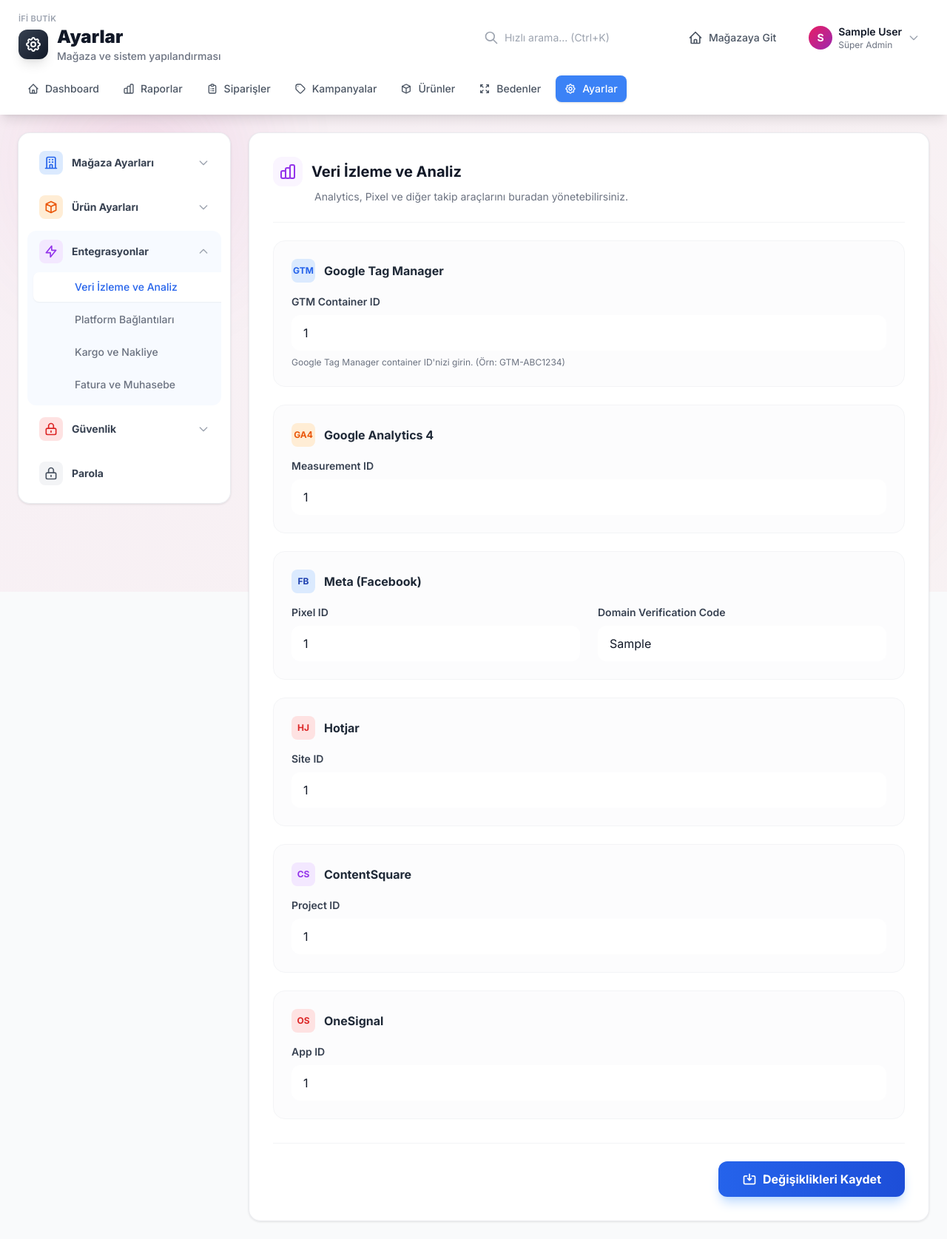
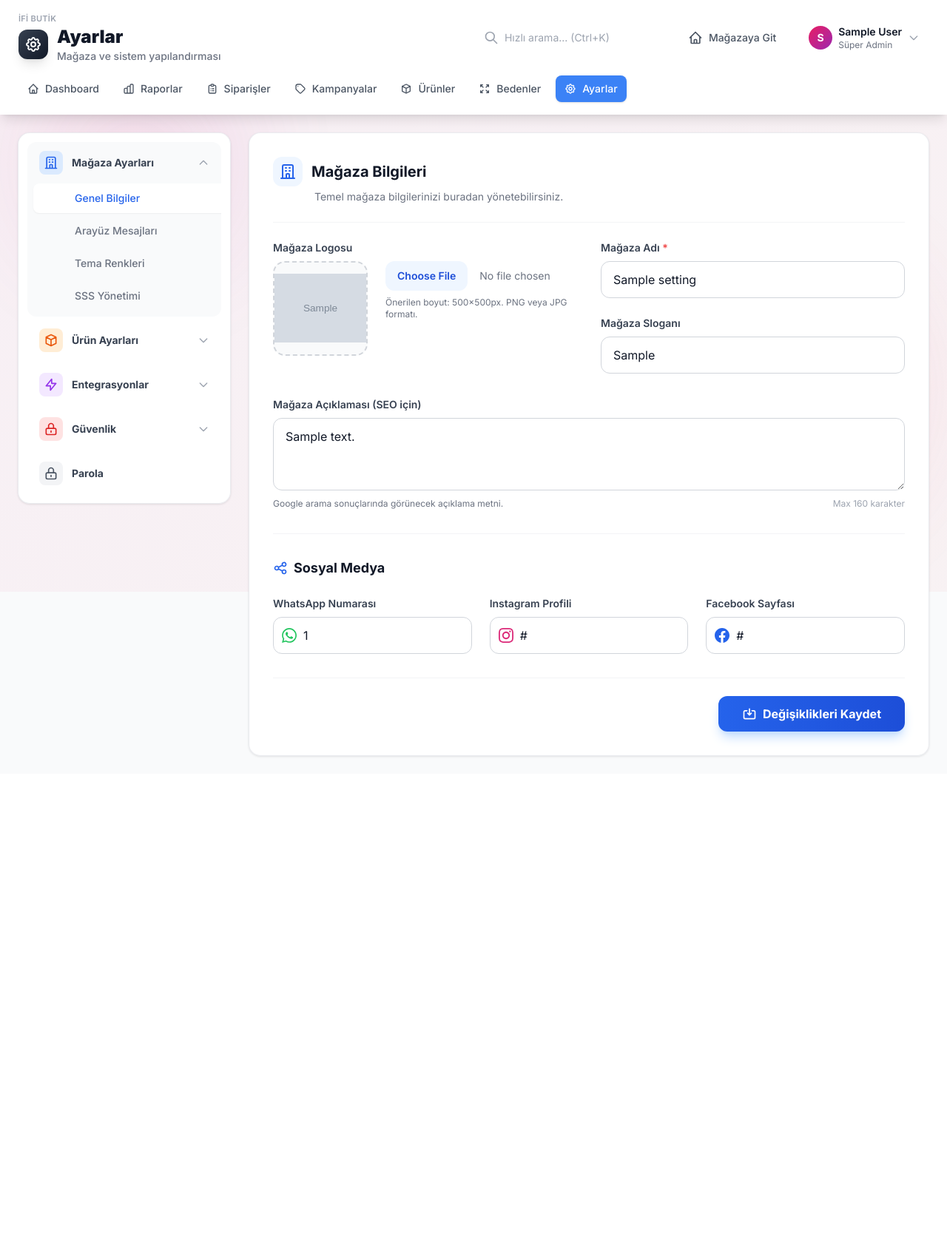
Before and after one commit to ifisoftw/ifibutik, a Django app: template templates/admin_panel/settings.html in a window 1280 px wide. Shown: the whole page at 74% size. After the commit the page ends 1024 px from the top, so only its background shows below. Run offline with Django 5.2, Linux system fonts and the light colour scheme; a user stored in the database is signed in; tables that the repository leaves empty hold one stand-in row (values such as "Sample post"); the template is opened without the code that fills it: most values are stand-ins (such as "Sample title", 1, 10 or a date in 2020); grey boxes marked "Sample" are stand-in pictures; some libraries are stand-ins or nearby versions.

Commit message:
reports design updated settings input design updated

```diff
--- a/templates/admin_panel/settings.html
+++ b/templates/admin_panel/settings.html
@@ -20,8 +20,8 @@
 
 {% block content %}
 <div class="" x-data="{
-    activeGroup: 'integrations',
-    activeTab: 'tracking',
+    activeGroup: 'store',
+    activeTab: 'general',
     toggleGroup(group) {
         this.activeGroup = this.activeGroup === group ? null : group;
     }
@@ -216,18 +216,18 @@
                         <div class="space-y-6">
                             <div>
                                 <label class="block text-sm font-semibold text-gray-700 mb-2">Mağaza Adı <span class="text-red-500">*</span></label>
-                                <input type="text" name="store_name" value="{{ settings.store_name }}" required class="w-full rounded-xl border-gray-200 focus:border-blue-500 focus:ring-blue-500 py-3 px-4 transition-shadow">
+                                <input type="text" name="store_name" value="{{ settings.store_name }}" required class="w-full rounded-xl border border-gray-300 focus:border-blue-500 focus:ring-blue-500 py-3 px-4 transition-shadow">
                             </div>
                             <div>
                                 <label class="block text-sm font-semibold text-gray-700 mb-2">Mağaza Sloganı</label>
-                                <input type="text" name="store_slogan" value="{{ settings.store_slogan }}" class="w-full rounded-xl border-gray-200 focus:border-blue-500 focus:ring-blue-500 py-3 px-4 transition-shadow">
+                                <input type="text" name="store_slogan" value="{{ settings.store_slogan }}" class="w-full rounded-xl border border-gray-300 focus:border-blue-500 focus:ring-blue-500 py-3 px-4 transition-shadow">
                             </div>
                         </div>
                     </div>
 
                     <div class="mb-8">
                         <label class="block text-sm font-semibold text-gray-700 mb-2">Mağaza Açıklaması (SEO için)</label>
-                        <textarea name="store_description" rows="3" class="w-full rounded-xl border-gray-200 focus:border-blue-500 focus:ring-blue-500 py-3 px-4 transition-shadow">{{ settings.store_description }}</textarea>
+                        <textarea name="store_description" rows="3" class="w-full rounded-xl border border-gray-300 focus:border-blue-500 focus:ring-blue-500 py-3 px-4 transition-shadow">{{ settings.store_description }}</textarea>
                         <div class="flex justify-between mt-1">
                             <p class="text-xs text-gray-500">Google arama sonuçlarında görünecek açıklama metni.</p>
                             <p class="text-xs text-gray-400">Max 160 karakter</p>
@@ -247,7 +247,7 @@
                                     <div class="absolute inset-y-0 left-0 pl-3 flex items-center pointer-events-none">
                                         <svg class="w-5 h-5 text-green-500" fill="currentColor" viewBox="0 0 24 24"><path d="M.057 24l1.687-6.163c-1.041-1.804-1.588-3.849-1.587-5.946.003-6.556 5.338-11.891 11.893-11.891 3.181.001 6.167 1.24 8.413 3.488 2.245 2.248 3.481 5.236 3.48 8.414-.003 6.557-5.338 11.892-11.893 11.892-1.99-.001-3.951-.5-5.688-1.448l-6.305 1.654zm6.597-3.807c1.676.995 3.276 1.591 5.392 1.592 5.448 0 9.886-4.434 9.889-9.885.002-5.462-4.415-9.89-9.881-9.892-5.452 0-9.887 4.434-9.889 9.884-.001 2.225.651 3.891 1.746 5.634l-.999 3.648 3.742-.981zm11.387-5.464c-.074-.124-.272-.198-.57-.347-.297-.149-1.758-.868-2.031-.967-.272-.099-.47-.149-.669.149-.198.297-.768.967-.941 1.165-.173.198-.347.223-.644.074-.297-.149-1.255-.463-2.39-1.475-.883-.788-1.48-1.761-1.653-2.059-.173-.297-.018-.458.13-.606.134-.133.297-.347.446-.521.151-.172.2-.296.3-.495.099-.198.05-.372-.025-.521-.075-.148-.669-1.611-.916-2.206-.242-.579-.487-.501-.669-.51l-.57-.01c-.198 0-.52.074-.792.372s-1.04 1.016-1.04 2.479 1.065 2.876 1.213 3.074c.149.198 2.095 3.2 5.076 4.487.709.306 1.263.489 1.694.626.712.226 1.36.194 1.872.118.571-.085 1.758-.719 2.006-1.413.248-.695.248-1.29.173-1.414z"/></svg>
                                     </div>
-                                    <input type="text" name="whatsapp_number" value="{{ settings.whatsapp_number }}" placeholder="905551234567" class="w-full rounded-xl border-gray-200 focus:border-blue-500 focus:ring-blue-500 py-3 pl-10 pr-4 transition-shadow">
+                                    <input type="text" name="whatsapp_number" value="{{ settings.whatsapp_number }}" placeholder="905551234567" class="w-full rounded-xl border border-gray-300 focus:border-blue-500 focus:ring-blue-500 py-3 pl-10 pr-4 transition-shadow">
                                 </div>
                             </div>
                             <div>
@@ -256,7 +256,7 @@
                                     <div class="absolute inset-y-0 left-0 pl-3 flex items-center pointer-events-none">
                                         <svg class="w-5 h-5 text-pink-600" fill="currentColor" viewBox="0 0 24 24"><path d="M12 2.163c3.204 0 3.584.012 4.85.07 3.252.148 4.771 1.691 4.919 4.919.058 1.265.069 1.645.069 4.849 0 3.205-.012 3.584-.069 4.849-.149 3.225-1.664 4.771-4.919 4.919-1.266.058-1.644.07-4.85.07-3.204 0-3.584-.012-4.849-.07-3.26-.149-4.771-1.699-4.919-4.92-.058-1.265-.07-1.644-.07-4.849 0-3.204.013-3.583.07-4.849.149-3.227 1.664-4.771 4.919-4.919 1.266-.057 1.645-.069 4.849-.069zm0-2.163c-3.259 0-3.667.014-4.947.072-4.358.2-6.78 2.618-6.98 6.98-.059 1.281-.073 1.689-.073 4.948 0 3.259.014 3.668.072 4.948.2 4.358 2.618 6.78 6.98 6.98 1.281.058 1.689.072 4.948.072 3.259 0 3.668-.014 4.948-.072 4.354-.2 6.782-2.618 6.979-6.98.059-1.28.073-1.689.073-4.948 0-3.259-.014-3.667-.072-4.947-.196-4.354-2.617-6.78-6.979-6.98-1.281-.059-1.69-.073-4.949-.073zm0 5.838c-3.403 0-6.162 2.759-6.162 6.162s2.759 6.163 6.162 6.163 6.162-2.759 6.162-6.163c0-3.403-2.759-6.162-6.162-6.162zm0 10.162c-2.209 0-4-1.79-4-4 0-2.209 1.791-4 4-4s4 1.791 4 4c0 2.21-1.791 4-4 4zm6.406-11.845c-.796 0-1.441.645-1.441 1.44s.645 1.44 1.441 1.44c.795 0 1.439-.645 1.439-1.44s-.644-1.44-1.439-1.44z"/></svg>
                                     </div>
-                                    <input type="url" name="instagram_url" value="{{ settings.instagram_url }}" placeholder="https://instagram.com/..." class="w-full rounded-xl border-gray-200 focus:border-blue-500 focus:ring-blue-500 py-3 pl-10 pr-4 transition-shadow">
+                                    <input type="url" name="instagram_url" value="{{ settings.instagram_url }}" placeholder="https://instagram.com/..." class="w-full rounded-xl border border-gray-300 focus:border-blue-500 focus:ring-blue-500 py-3 pl-10 pr-4 transition-shadow">
                                 </div>
                             </div>
                             <div>
@@ -265,7 +265,7 @@
                                     <div class="absolute inset-y-0 left-0 pl-3 flex items-center pointer-events-none">
                                         <svg class="w-5 h-5 text-blue-600" fill="currentColor" viewBox="0 0 24 24"><path d="M24 12.073c0-6.627-5.373-12-12-12s-12 5.373-12 12c0 5.99 4.388 10.954 10.125 11.854v-8.385H7.078v-3.47h3.047V9.43c0-3.007 1.792-4.669 4.533-4.669 1.312 0 2.686.235 2.686.235v2.953H15.83c-1.491 0-1.956.925-1.956 1.874v2.25h3.328l-.532 3.47h-2.796v8.385C19.612 23.027 24 18.062 24 12.073z"/></svg>
                                     </div>
-                                    <input type="url" name="facebook_url" value="{{ settings.facebook_url }}" placeholder="https://facebook.com/..." class="w-full rounded-xl border-gray-200 focus:border-blue-500 focus:ring-blue-500 py-3 pl-10 pr-4 transition-shadow">
+                                    <input type="url" name="facebook_url" value="{{ settings.facebook_url }}" placeholder="https://facebook.com/..." class="w-full rounded-xl border border-gray-300 focus:border-blue-500 focus:ring-blue-500 py-3 pl-10 pr-4 transition-shadow">
                                 </div>
                             </div>
                         </div>
@@ -293,7 +293,7 @@
                             <div class="grid grid-cols-1 gap-4">
                                 <div>
                                     <label class="block text-sm font-semibold text-gray-700 mb-2">GTM Container ID</label>
-                                    <input type="text" name="gtm_id" value="{{ settings.gtm_id }}" placeholder="GTM-XXXXXX" class="w-full rounded-xl border-gray-200 focus:border-blue-500 focus:ring-blue-500 py-3 px-4 transition-shadow">
+                                    <input type="text" name="gtm_id" value="{{ settings.gtm_id }}" placeholder="GTM-XXXXXX" class="w-full rounded-xl border border-gray-300 focus:border-blue-500 focus:ring-blue-500 py-3 px-4 transition-shadow">
                                     <p class="text-xs text-gray-500 mt-2">Google Tag Manager container ID'nizi girin. (Örn: GTM-ABC1234)</p>
                                 </div>
                             </div>
@@ -307,7 +307,7 @@
                             <div class="grid grid-cols-1 gap-4">
                                 <div>
                                     <label class="block text-sm font-semibold text-gray-700 mb-2">Measurement ID</label>
-                                    <input type="text" name="ga4_id" value="{{ settings.ga4_id }}" placeholder="G-XXXXXXXXXX" class="w-full rounded-xl border-gray-200 focus:border-blue-500 focus:ring-blue-500 py-3 px-4 transition-shadow">
+                                    <input type="text" name="ga4_id" value="{{ settings.ga4_id }}" placeholder="G-XXXXXXXXXX" class="w-full rounded-xl border border-gray-300 focus:border-blue-500 focus:ring-blue-500 py-3 px-4 transition-shadow">
                                 </div>
                             </div>
                         </div>
@@ -320,11 +320,11 @@
                             <div class="grid grid-cols-1 md:grid-cols-2 gap-6">
                                 <div>
                                     <label class="block text-sm font-semibold text-gray-700 mb-2">Pixel ID</label>
-                                    <input type="text" name="pixel_id" value="{{ settings.pixel_id }}" placeholder="123456789012345" class="w-full rounded-xl border-gray-200 focus:border-blue-500 focus:ring-blue-500 py-3 px-4 transition-shadow">
+                                    <input type="text" name="pixel_id" value="{{ settings.pixel_id }}" placeholder="123456789012345" class="w-full rounded-xl border border-gray-300 focus:border-blue-500 focus:ring-blue-500 py-3 px-4 transition-shadow">
                                 </div>
                                 <div>
                                     <label class="block text-sm font-semibold text-gray-700 mb-2">Domain Verification Code</label>
-                                    <input type="text" name="facebook_domain_verification" value="{{ settings.facebook_domain_verification }}" placeholder="verification_code" class="w-full rounded-xl border-gray-200 focus:border-blue-500 focus:ring-blue-500 py-3 px-4 transition-shadow">
+                                    <input type="text" name="facebook_domain_verification" value="{{ settings.facebook_domain_verification }}" placeholder="verification_code" class="w-full rounded-xl border border-gray-300 focus:border-blue-500 focus:ring-blue-500 py-3 px-4 transition-shadow">
                                 </div>
                             </div>
                         </div>
@@ -337,7 +337,7 @@
                             <div class="grid grid-cols-1 gap-4">
                                 <div>
                                     <label class="block text-sm font-semibold text-gray-700 mb-2">Site ID</label>
-                                    <input type="text" name="hotjar_id" value="{{ settings.hotjar_id }}" placeholder="1234567" class="w-full rounded-xl border-gray-200 focus:border-blue-500 focus:ring-blue-500 py-3 px-4 transition-shadow">
+                                    <input type="text" name="hotjar_id" value="{{ settings.hotjar_id }}" placeholder="1234567" class="w-full rounded-xl border border-gray-300 focus:border-blue-500 focus:ring-blue-500 py-3 px-4 transition-shadow">
                                 </div>
                             </div>
                         </div>
@@ -350,7 +350,7 @@
                             <div class="grid grid-cols-1 gap-4">
                                 <div>
                                     <label class="block text-sm font-semibold text-gray-700 mb-2">Project ID</label>
-                                    <input type="text" name="contentsquare_id" value="{{ settings.contentsquare_id }}" class="w-full rounded-xl border-gray-200 focus:border-blue-500 focus:ring-blue-500 py-3 px-4 transition-shadow">
+                                    <input type="text" name="contentsquare_id" value="{{ settings.contentsquare_id }}" class="w-full rounded-xl border border-gray-300 focus:border-blue-500 focus:ring-blue-500 py-3 px-4 transition-shadow">
                                 </div>
                             </div>
                         </div>
@@ -363,7 +363,7 @@
                             <div class="grid grid-cols-1 gap-4">
                                 <div>
                                     <label class="block text-sm font-semibold text-gray-700 mb-2">App ID</label>
-                                    <input type="text" name="onesignal_app_id" value="{{ settings.onesignal_app_id }}" placeholder="xxxxxxxx-xxxx-xxxx-xxxx-xxxxxxxxxxxx" class="w-full rounded-xl border-gray-200 focus:border-blue-500 focus:ring-blue-500 py-3 px-4 transition-shadow">
+                                    <input type="text" name="onesignal_app_id" value="{{ settings.onesignal_app_id }}" placeholder="xxxxxxxx-xxxx-xxxx-xxxx-xxxxxxxxxxxx" class="w-full rounded-xl border border-gray-300 focus:border-blue-500 focus:ring-blue-500 py-3 px-4 transition-shadow">
                                 </div>
                             </div>
                         </div>
@@ -391,12 +391,12 @@
                             <div class="grid grid-cols-1 md:grid-cols-2 gap-6">
                                 <div>
                                     <label class="block text-sm font-semibold text-gray-700 mb-2">Maksimum İstek Sayısı</label>
-                                    <input type="number" name="rate_limit_count" value="{{ settings.rate_limit_count }}" min="1" class="w-full rounded-xl border-gray-200 focus:border-blue-500 focus:ring-blue-500 py-3 px-4 transition-shadow">
+                                    <input type="number" name="rate_limit_count" value="{{ settings.rate_limit_count }}" min="1" class="w-full rounded-xl border border-gray-300 focus:border-blue-500 focus:ring-blue-500 py-3 px-4 transition-shadow">
                                     <p class="text-xs text-gray-500 mt-2">Belirlenen süre içinde bir IP adresinden kabul edilecek maksimum sipariş sayısı.</p>
                                 </div>
                                 <div>
                                     <label class="block text-sm font-semibold text-gray-700 mb-2">Süre (Saniye)</label>
-                                    <input type="number" name="rate_limit_period" value="{{ settings.rate_limit_period }}" min="60" class="w-full rounded-xl border-gray-200 focus:border-blue-500 focus:ring-blue-500 py-3 px-4 transition-shadow">
+                                    <input type="number" name="rate_limit_period" value="{{ settings.rate_limit_period }}" min="60" class="w-full rounded-xl border border-gray-300 focus:border-blue-500 focus:ring-blue-500 py-3 px-4 transition-shadow">
                                     <p class="text-xs text-gray-500 mt-2">Kısıtlamanın geçerli olacağı süre penceresi (Örn: 600 saniye = 10 dakika).</p>
                                 </div>
                             </div>
```
Also changed, not shown: templates/admin_panel/reports/index.html (+49 -16 lines).
